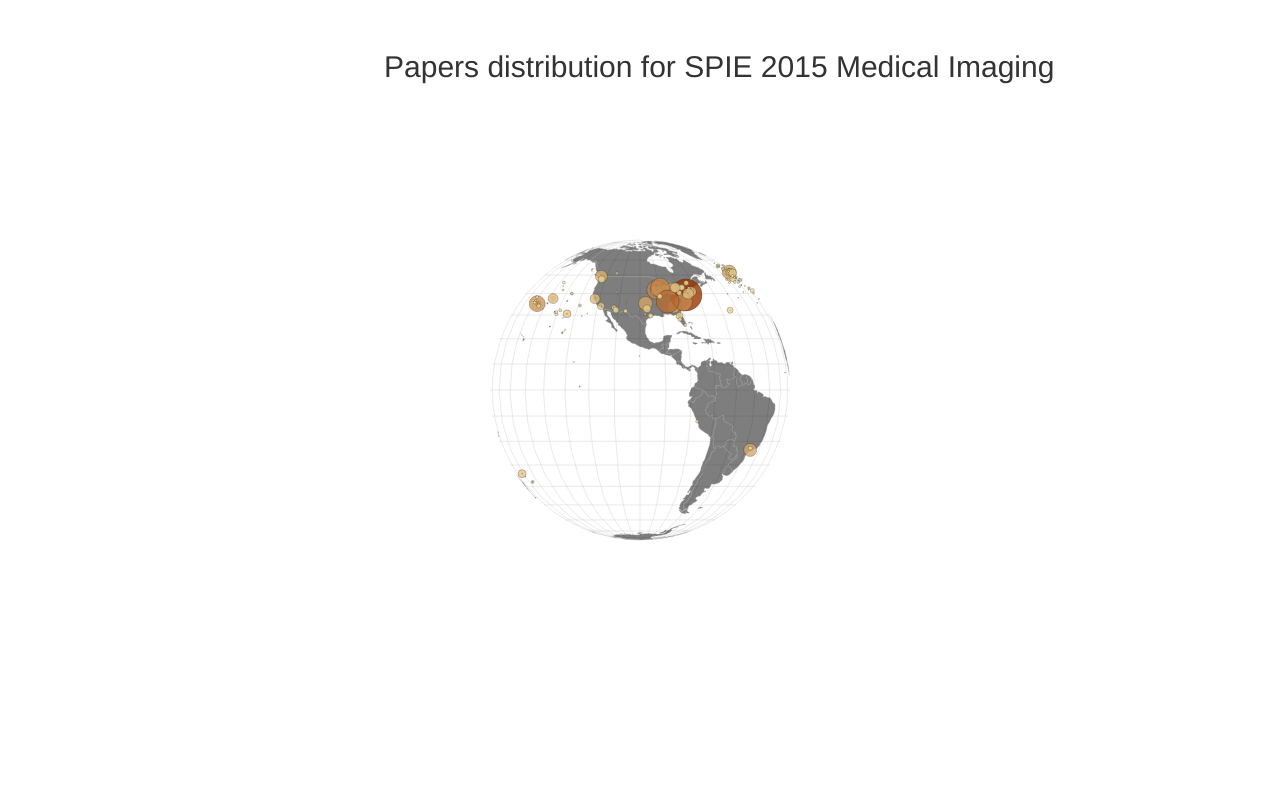
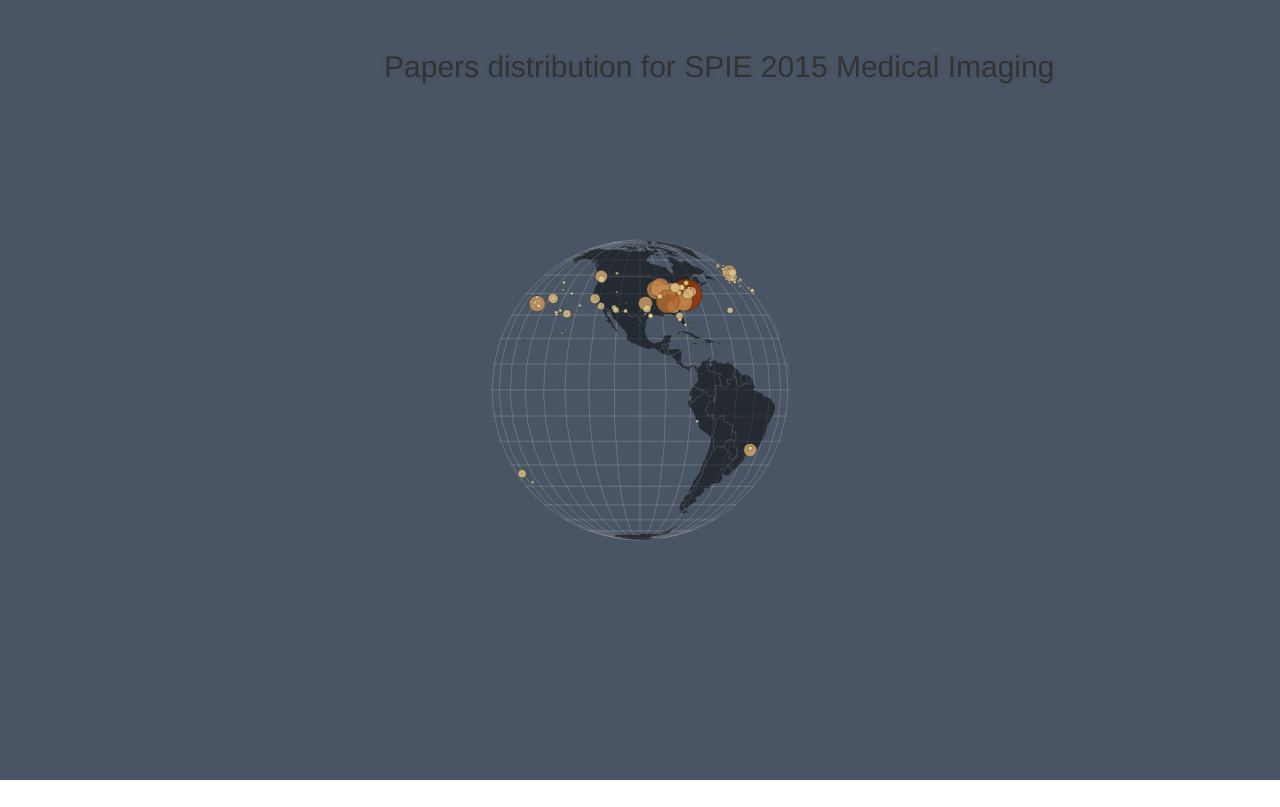
Before and after one commit to olmozavala/SPIE2015_MAP, a plain HTML site: page index.html in a window 1280 px wide. Drawn offline with Linux system fonts and the light colour scheme.

Commit message:
Updated background color

```diff
--- a/scss/base.scss
+++ b/scss/base.scss
@@ -4,7 +4,7 @@
 */
 @import "compass/css3";
 
-$background_color: white;
+$background_color: #495565;
 $f-color: black;
 $def-border: 15px;
 $def-padding: 5px 10px;
```
Also changed, not shown: css/base.css, css/viz.css.
